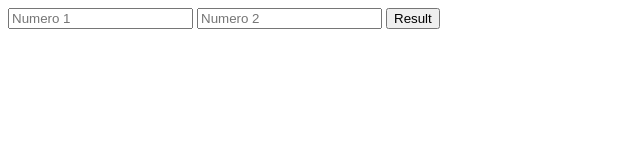
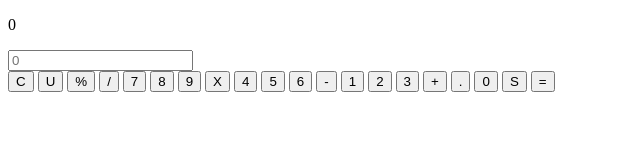
Before and after one commit to iAmJokman/iAmJokman, a plain HTML site: page index.html in a window 1280 px wide. Shown: the whole page, without its empty margins (0-640 px from the left). Drawn offline with Linux system fonts and the light colour scheme.

Commit message:
Ingresando teclado de la calculadora

```diff
--- a/index.html
+++ b/index.html
@@ -8,9 +8,31 @@
     <title>Document</title>
 </head>
 <body>
-    <input id="input-1" type="text" placeholder="Numero 1">
-    <input id="input-2" type="text" placeholder="Numero 2">
-    <button id="submit" onclick="onClickSubmit()" type="submit">Result</button>
+    <p  id="inputOperation">0</p>
+    <input id="inputHistory" type="text" placeholder="0">
+    <div>
+        <button id="keyboardClear" type="submit">C</button>
+        <button id="keyboardUnknown" type="submit">U</button>
+        <button id="keyboardPercentage" type="submit" value="%">%</button>
+        <button id="keyboardDivision" type="submit">/</button>
+        <button id="keyboardSeven" onclick="concatSeven()" type="submit" value=7>7</button>
+        <button id="keyboardEight" type="submit">8</button>
+        <button id="keyboardNine" type="submit">9</button>
+        <button id="keyboardMultiplication" type="submit">X</button>
+        <button id="keyboardFour" type="submit">4</button>
+        <button id="keyboardFive" type="submit">5</button>
+        <button id="keyboardSix" type="submit" onclick="concatSix()">6</button>
+        <button id="keyboardMinus" type="submit">-</button>
+        <button id="keyboardOne" type="submit">1</button>
+        <button id="keyboardTwo" type="submit">2</button>
+        <button id="keyboardThree" type="submit">3</button>
+        <button id="keyboardPlus" type="submit">+</button>
+        <button id="keyboardDot" type="submit">.</button>
+        <button id="keyboardZero" type="submit">0</button>
+        <button id="keyboardSave" type="submit">S</button>
+        <button id="keyboardEquals" type="submit">=</button>
+    </div>
+
 
 </body>
 </html>
--- a/main.js
+++ b/main.js
@@ -1,7 +1,24 @@
-function onClickSubmit(){
-    input1 = document.getElementById("input-1")
-    value = input1.value
-    input2 = document.getElementById("input-2")
-    value2 = input2.value
-    return alert(Number(value) + Number(value2))
+
+function concatSeven(){
+    input = document.getElementById("keyboardSeven")
+    value = input.value
+    displayOperation = document.getElementById("inputOperation")
+    if (displayOperation.innerText == ''){
+        displayOperation.innerText = value
+    }else{
+        displayOperation.innerText = displayOperation.innerText + value
+    }
+
 }
+
+function concatSix(){
+    input = document.getElementById("keyboardSix")
+    value = input.innerText
+    displayOperation = document.getElementById("inputOperation")
+    if (displayOperation.innerText == ''){
+        displayOperation.innerText = value
+    }else{
+        displayOperation.innerText = displayOperation.innerText + value
+    }
+
+}
```
